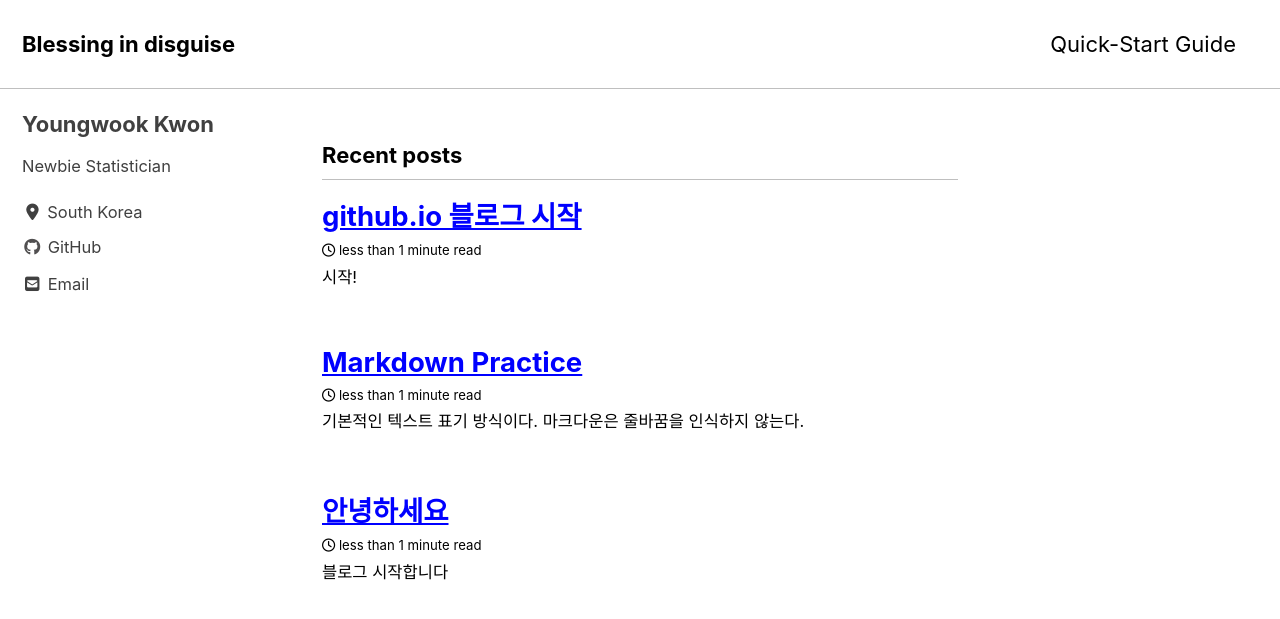
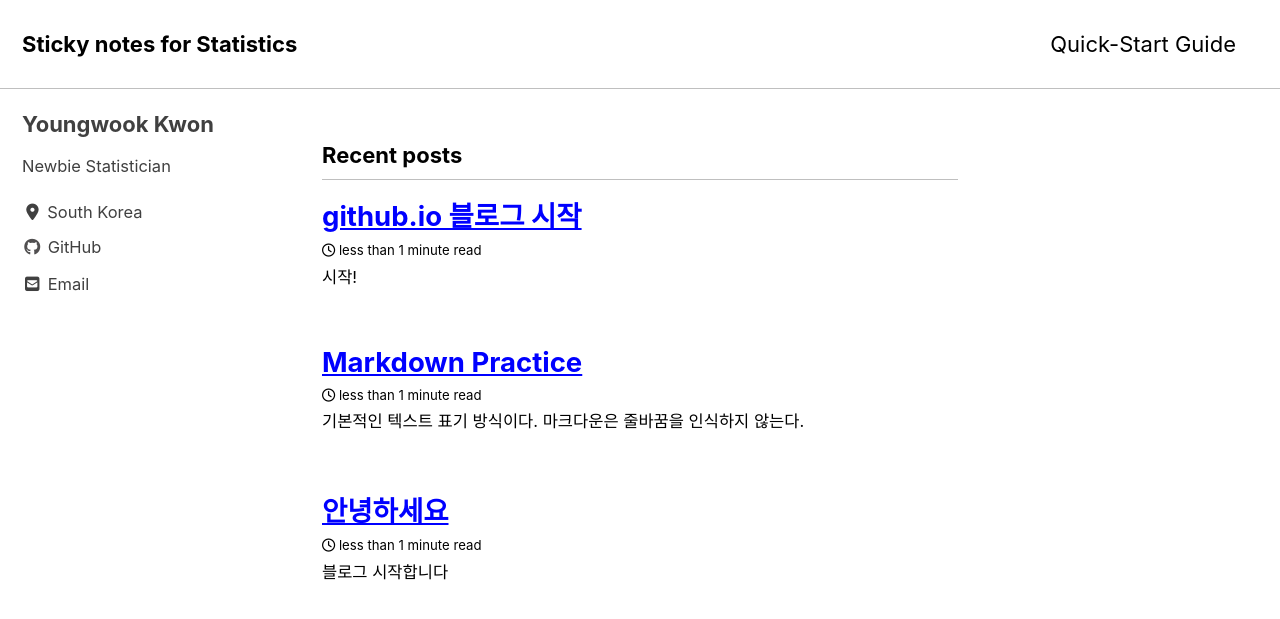
Before and after one commit to YoungukKwon/YoungukKwon.github.io, a Jekyll site: the page built from index.html, in a window 1280 px wide and 900 px high. Shown: the top 619 px of the window. Built offline with Jekyll 4.4.1, drawn with Linux system fonts in a browser that asks for light colours; cached includes are drawn as plain includes; nearby versions of some CDN libraries; the list of posts is cut into pages by our own code.

Commit message:
update _config.yml

```diff
--- a/_config.yml
+++ b/_config.yml
@@ -16,7 +16,7 @@ minimal_mistakes_skin    : "contrast" # "default" "air", "aqua", "contrast", "da
 
 # Site Settings
 locale                   : "en-US"
-title                    : "Blessing in disguise"
+title                    : "Sticky notes for Statistics"
 title_separator          : "-"
 subtitle                 : # site tagline that appears below site title in masthead
 name                     : "Youngwook Kwon"
```
